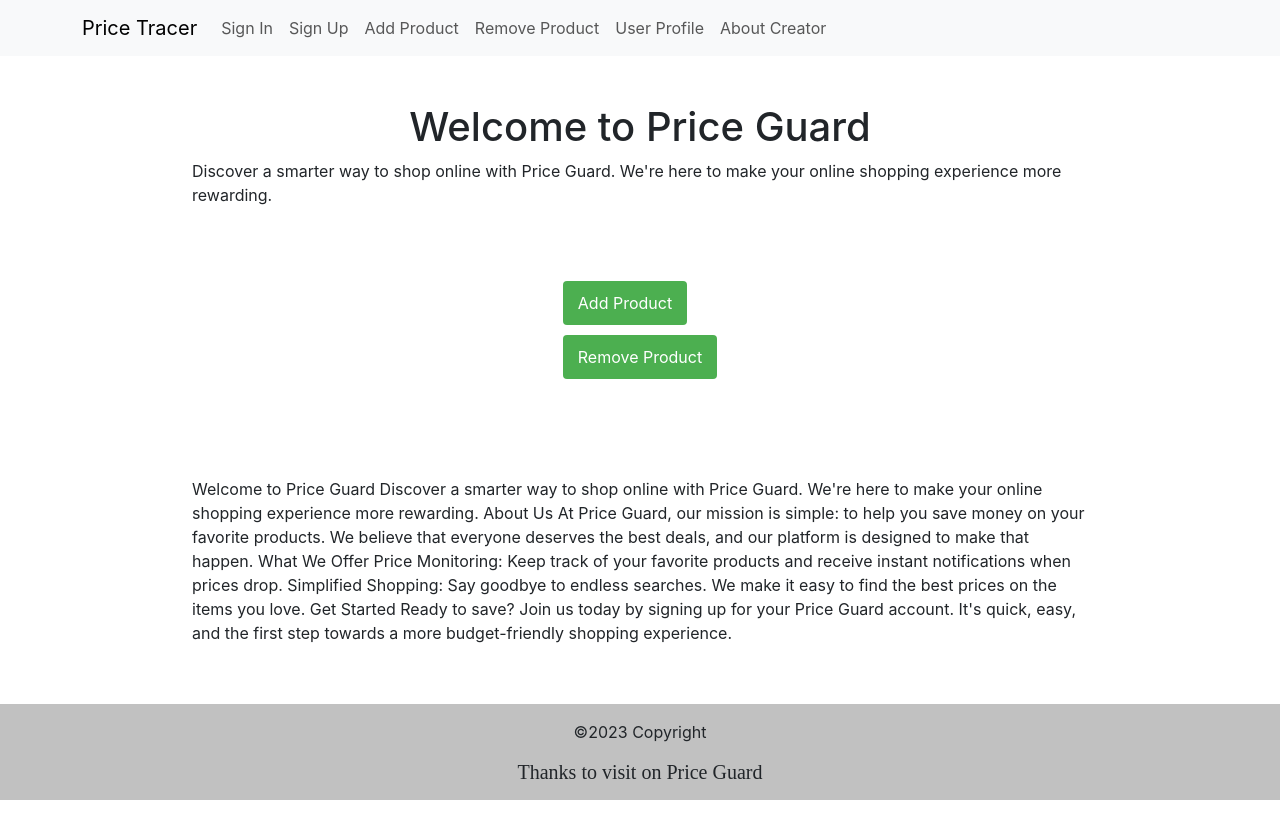
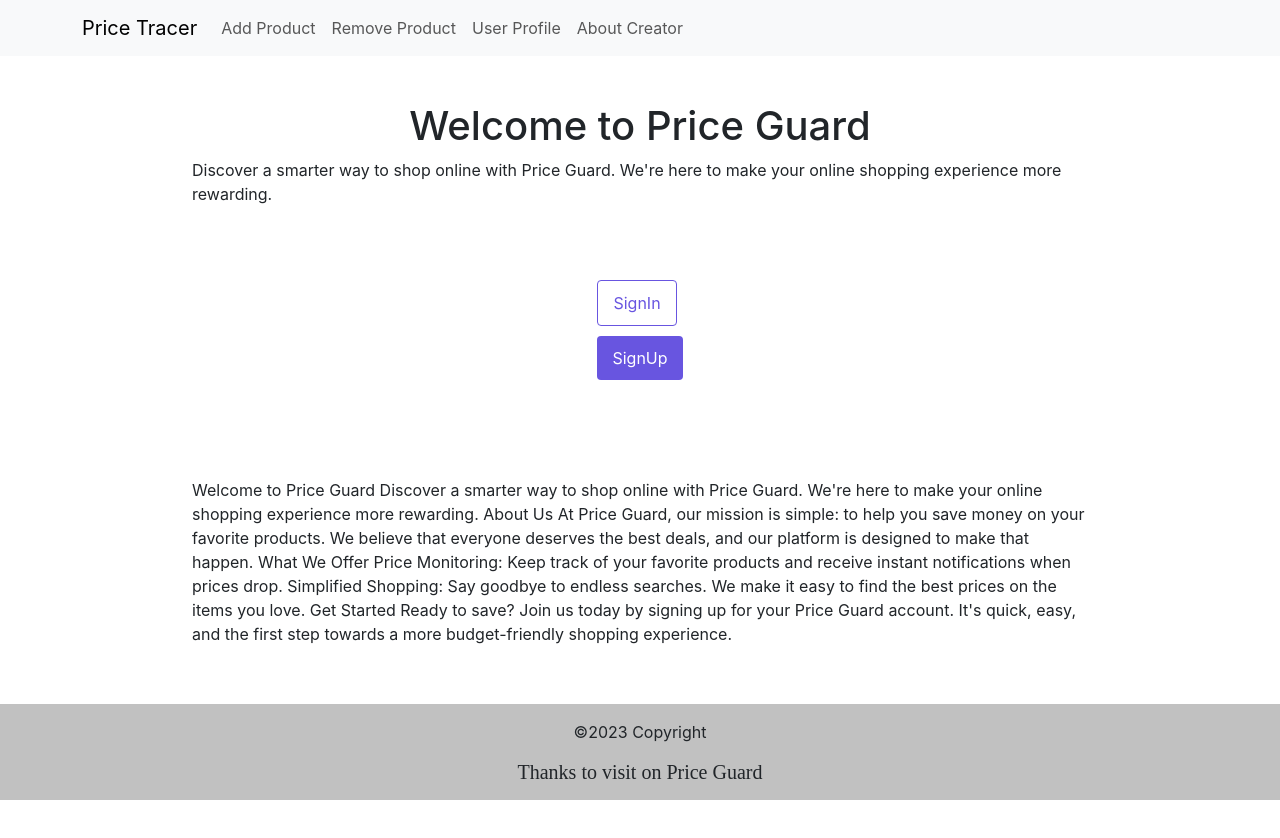
Before and after one commit to yashcarpenter/price-guard-frontend, a React (Create React App) app: page / in a window 1280 px wide. Shown: the top 838 px of the page. Built offline with nearby package versions, Linux system fonts and the light colour scheme.

Commit message:
Updated WelomePage Buttons (#3)
* Updated

* Updated

* Updated

```diff
--- a/package.json
+++ b/package.json
@@ -15,7 +15,7 @@
     "web-vitals": "^2.1.4"
   },
   "scripts": {
-    "start": "react-scripts start",
+    "start": "react-scripts start --port 3001",
     "build": "react-scripts build",
     "test": "react-scripts test",
     "eject": "react-scripts eject"
--- a/src/components/Header.js
+++ b/src/components/Header.js
@@ -13,8 +13,8 @@ function Header() {
           <Navbar.Toggle aria-controls="basic-navbar-nav" />
           <Navbar.Collapse id="basic-navbar-nav">
             <Nav className="me-auto">
-              <Nav.Link  as={Link} to="/signin">Sign In</Nav.Link>
-              <Nav.Link  as={Link} to="/signup">Sign Up</Nav.Link>
+              {/* <Nav.Link  as={Link} to="/signin">Sign In</Nav.Link>
+              <Nav.Link  as={Link} to="/signup">Sign Up</Nav.Link> */}
               <Nav.Link as={Link} to="/addproduct">Add Product</Nav.Link>
               <Nav.Link  as={Link} to="/removeproduct">Remove Product</Nav.Link>
               <Nav.Link  as={Link} to="/userprofile">User Profile</Nav.Link>
--- a/src/components/WelcomePage.js
+++ b/src/components/welcomePage/WelcomePage.js
@@ -1,5 +1,5 @@
-import React from 'react'
-
+import React from 'react';
+// import './buttonStyles.css';
 import { Link } from "react-router-dom";
 
 function WelcomePage() {
@@ -27,11 +27,11 @@ function WelcomePage() {
         </p>
       </div>
       <div style={{display:'grid', justifyContent:"center", alignContent:'center'}}>
-      <Link to="/addproduct">
-        <button style={{ backgroundColor: '#4caf50', margin:'5px', color: 'white', padding: '10px 15px', border: 'none', borderRadius: '4px', cursor: 'pointer' }}>Add Product</button>
+      <Link to="/signin">
+        <button style={styles.signin}>SignIn</button>
       </Link>
-      <Link to="/removeproduct">
-        <button style={{ backgroundColor: '#4caf50', margin:'5px',color: 'white', padding: '10px 15px', border: 'none', borderRadius: '4px', cursor: 'pointer' }}>Remove Product</button>
+      <Link to="/signup">
+        <button style={styles.signup}>SignUp</button>
       </Link>
       </div>
       <div style={{display:'grid', alignItems:'center', justifyContent:'center', width:'70vw'}}>
@@ -56,3 +56,30 @@ function WelcomePage() {
 }
 
 export default WelcomePage
+
+const styles = {
+  signin: {
+    color: 'rgb(104, 85, 224)',
+    backgroundColor: 'rgba(255, 255, 255, 1)',
+    border: '1px solid rgba(104, 85, 224, 1)',
+    margin: '5px',
+    padding: '10px 15px',
+    borderRadius: '4px',
+    cursor: 'pointer'
+  },
+  signup:{
+    color:'white',
+    backgroundColor: 'rgba(104, 85, 224, 1)',
+    margin:'5px',
+    color: 'white',
+    padding: '10px 15px',
+    border: 'none',
+    borderRadius: '4px',
+    cursor: 'pointer' },
+  buttonHover: {
+    color: 'white',
+    width: '10px',
+    boxShadow: '0 0 20px rgba(104, 85, 224, 0.6)',
+    backgroundColor: 'rgba(104, 85, 224, 1)'
+  }
+}
--- /dev/null
+++ b/src/components/welcomePage/buttonStyles.css
@@ -0,0 +1,59 @@
+body {
+    border: 0;
+    margin: 0;
+    padding: 0;
+    font-family: sans-serif;
+    background-color: rgba(250, 250, 250)
+  }
+
+  .container {
+    min-height: 100vh;
+    justify-content: center;
+    align-items: center;
+    display: flex;
+    text-align: center;
+  }
+
+  .container div > p span {
+    color: red;
+  }
+
+  p {
+    position: relative;
+    top: 30px;
+  }
+
+  p a {
+    color: black;
+    text-decoration: none;
+  }
+
+  button {
+    cursor: pointer;
+    border: 0;
+    border-radius: 4px;
+    font-weight: 600;
+    margin: 0 10px;
+    width: 200px;
+    padding: 10px 0;
+    box-shadow: 0 0 20px rgba(104, 85, 224, 0.2);
+    transition: 0.4s;
+  }
+
+  .reg {
+    color: white;
+    background-color: rgba(104, 85, 224, 1);
+  }
+
+  .log {
+    color: rgb(104, 85, 224);
+    background-color: rgba(255, 255, 255, 1);
+    border: 1px solid rgba(104, 85, 224, 1);
+  }
+
+  button:hover {
+    color: white;
+    width: 10px;
+    box-shadow: 0 0 20px rgba(104, 85, 224, 0.6);
+    background-color: rgba(104, 85, 224, 1);
+  }
--- a/src/index.js
+++ b/src/index.js
@@ -3,7 +3,7 @@ import ReactDOM from 'react-dom/client';
 import './index.css';
 import App from './App';
 import AddProduct from './components/AddProduct';
-import WelcomePage from "./components/WelcomePage";
+import WelcomePage from "./components/welcomePage/WelcomePage";
 import reportWebVitals from './reportWebVitals';
 import {
   createBrowserRouter,
```
